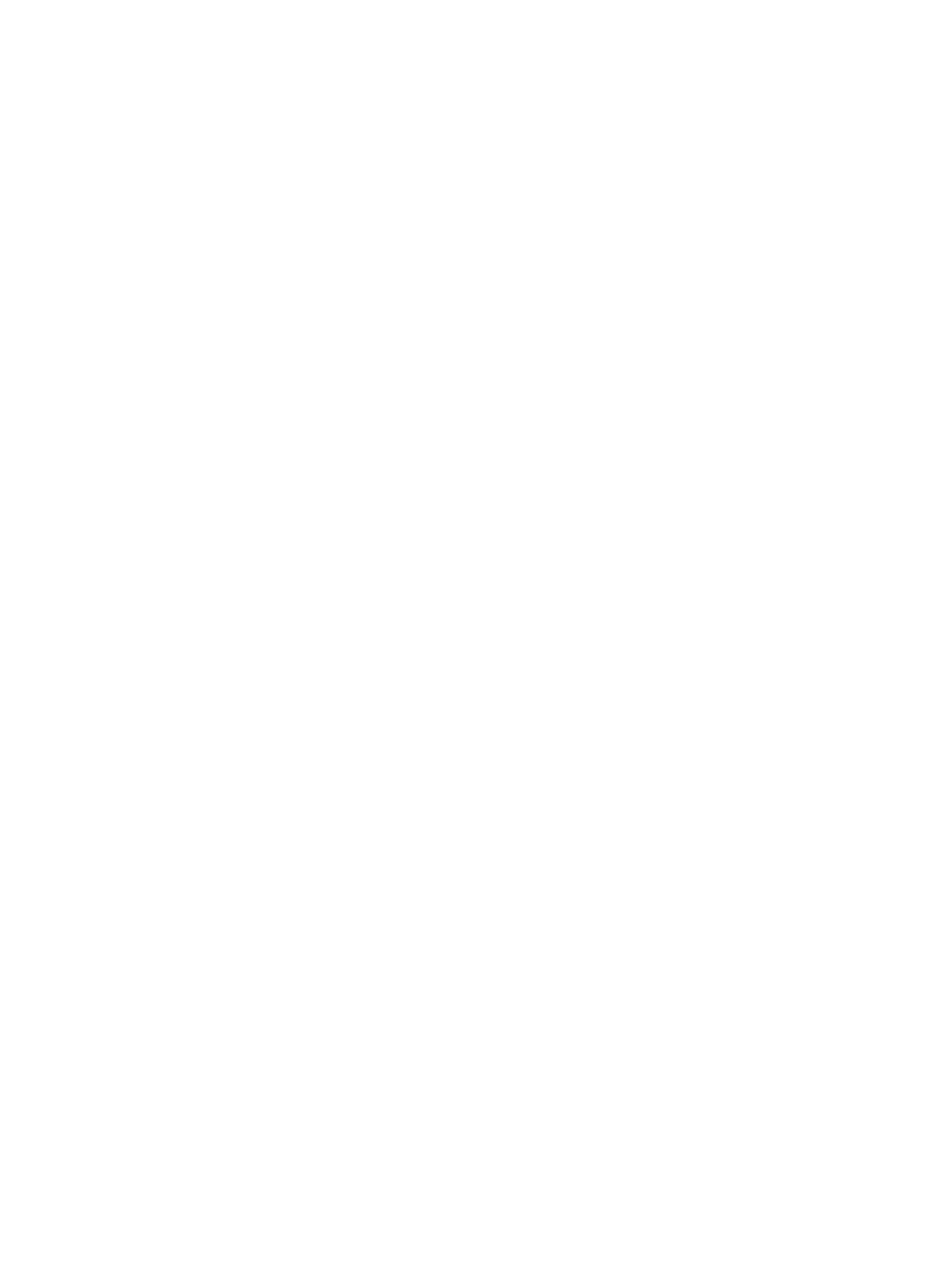
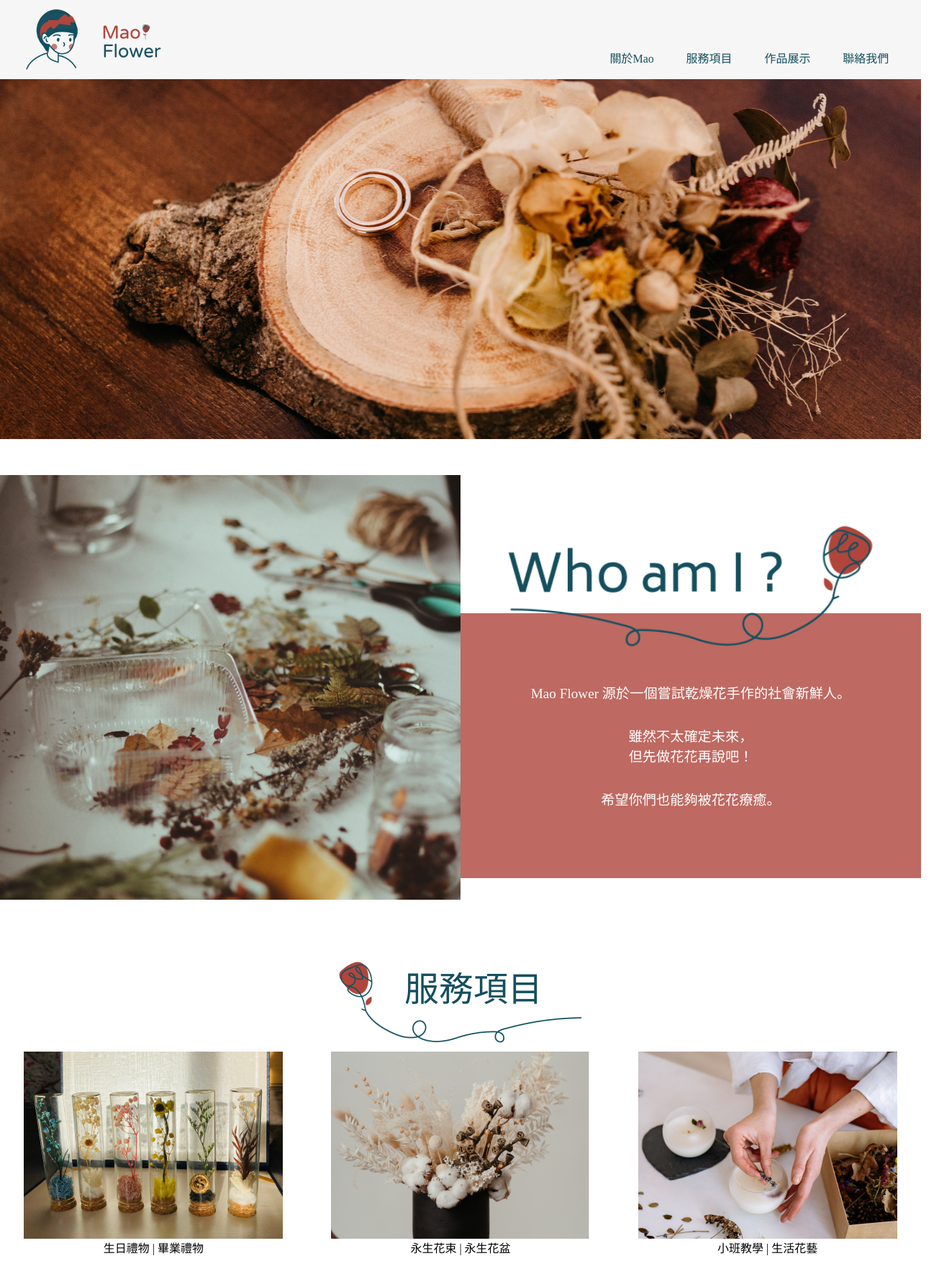
Before and after one commit to Boom-1019/mao-flower, a plain HTML site: page index.html in a window 1280 px wide. Shown: the whole page at 72% size, 1305 px wide, since content can reach past the window. Before the commit the page ends 800 px from the top, so only its background shows below. Drawn offline with nearby package versions, Linux system fonts and the light colour scheme.

Commit message:
0.0.2(20220719)手刻開始

```diff
--- a/index.html
+++ b/index.html
@@ -5,5 +5,64 @@
   <meta name="viewport" content="width=device-width, initial-scale=1.0">
   <title>Mao Flower</title>
   <link rel="stylesheet" href="public/css/style.css">
+  <link rel="stylesheet" href="https://cdn.jsdelivr.net/npm/slick-carousel@1.8.1/slick/slick.css">
+  <link rel="stylesheet" href="https://cdnjs.cloudflare.com/ajax/libs/slick-carousel/1.8.1/slick-theme.min.css">
 </head>
-<body> </body>
+<body>
+  <header class="container">
+    <div class="row align-items">
+      <div class="logo"><a href="index.html"> <img class="img-fluid" src="public/images/logo.png" alt="Mao Flower"></a></div>
+      <nav>
+        <ul>
+          <li> <a href="">關於Mao </a></li>
+          <li> <a href="">服務項目</a></li>
+          <li> <a href="">作品展示</a></li>
+          <li><a href="">聯絡我們 </a></li>
+        </ul>
+      </nav>
+    </div>
+  </header>
+  <div class="container" id="banner"><img class="img-fluid" src="public/images/banner01.png" alt=""><img class="img-fluid" src="public/images/banner02.png" alt=""></div>
+  <section class="container">
+    <div class="row space-between">
+      <div class="col-12 col-md-6">
+        <div class="box01-left"><img class="img-fluid" src="public/images/about.png" alt=""></div>
+      </div>
+      <div class="col-12 col-md-6">
+        <div class="box01-right">
+          <p>Mao Flower 源於一個嘗試乾燥花手作的社會新鮮人。</p>
+          <p>雖然不太確定未來，<br>但先做花花再說吧！</p>
+          <p>希望你們也能夠被花花療癒。</p>
+        </div>
+      </div>
+    </div>
+  </section>
+  <div class="service-section container">
+    <div class="row">
+      <div class="col-12 col-md-12">
+        <div class="img-flex"><img class="img-fluid" src="public/images/title02.png" alt=""></div>
+      </div>
+      <div class="col-12 col-md-4">
+        <div class="img-overlay"><a class="img-flex" href="">
+            <div class="img-wrap"><img class="img-fluid" src="public/images/service01.png" alt=""><span>客製花禮</span></div></a>
+          <p class="text-center">生日禮物 | 畢業禮物</p>
+        </div>
+      </div>
+      <div class="col-12 col-md-4">
+        <div class="img-overlay"><a class="img-flex" href="">
+            <div class="img-wrap"><img class="img-fluid" src="public/images/service02.png" alt=""><span>設計花束</span></div></a>
+          <p class="text-center">永生花束 | 永生花盆</p>
+        </div>
+      </div>
+      <div class="col-12 col-md-4">
+        <div class="img-overlay"><a class="img-flex" href="">
+            <div class="img-wrap"><img class="img-fluid" src="public/images/service03.png" alt=""><span>花藝課程</span></div></a>
+          <p class="text-center">小班教學 | 生活花藝</p>
+        </div>
+      </div>
+    </div>
+  </div>
+  <script src="https://code.jquery.com/jquery-3.6.0.min.js" integrity="sha256-/xUj+3OJU5yExlq6GSYGSHk7tPXikynS7ogEvDej/m4=" crossorigin="anonymous"></script>
+  <script src="https://cdn.jsdelivr.net/npm/slick-carousel@1.8.1/slick/slick.min.js"></script>
+  <script src="public/js/index.js"> </script>
+</body>
--- a/public/css/scss/style.scss
+++ b/public/css/scss/style.scss
@@ -0,0 +1,201 @@
+$primary-color: #154F5E;
+
+*{
+    margin: 0;
+    padding: 0;
+    font-family: 'Microsoft JhengHei' ,'STHeiti';
+}
+.container{
+    margin: auto;
+    max-width: 1440px;
+}
+
+img{
+    vertical-align: top;
+}
+ul, ol{
+    list-style-type: none;
+}
+
+a{
+    text-decoration: none;
+}
+
+body{
+    margin: 0px;
+    overflow-x: hidden;
+}
+
+//圖片相關//
+.img-rounded{
+    /*圓角*/
+    border-radius: 5px;
+}
+.img-fluid{
+    max-width: 100%;
+    height: auto;
+}
+
+//區塊相關//
+.row{
+    display: flex;
+    flex-wrap: wrap; /*換行*/
+}
+
+@for $i from 1 through 12 {
+    .col-#{$i}{
+        --num: calc(12 / #{$i});
+        width: calc(100% / var(--num) - 0px);
+        margin: 0px 15px 0px 15px;
+    }
+}
+
+@media (min-width:768px){
+    @for $i from 1 through 12 {
+        .col-md-#{$i}{
+            --num: calc(12 / #{$i});
+            width: calc(100% / var(--num) - 0px);
+            margin: 0px 0px 0px 0px;
+        }
+    }
+} // 768px end
+
+.space-between{
+    justify-content: space-between;
+}
+
+//header//
+header{
+    background-color:#F6F6F6 ;
+}
+
+.logo{
+    width: 30%;
+}
+
+.align-items{
+    align-items: flex-end
+}
+
+nav{
+    width: 70%;
+}
+
+nav>ul{
+    display: flex;
+    justify-content: flex-end;
+    margin-bottom: 2%;
+}
+nav>ul>li{
+    margin-right: 5%;
+}
+nav>ul>li>a{
+    color: $primary-color;
+}
+
+nav>ul>li:hover{
+    animation: slideOutUp 1s ;
+}
+
+@keyframes slideOutUp{
+    0%,100%,to{
+      transform: translateY(0px);
+    }
+    50%{
+        transform: translateY(-20px);
+    }
+
+}
+
+// header結束
+
+#banner{
+    margin-bottom: 50px;
+}
+
+.box01-left>img{
+    width: 100%;
+}
+
+.box01-right{
+    width: 100%;
+    margin-top: 30%;
+    background-color: #BE6961;
+    padding-top: 15%;
+    padding-bottom: 10%;
+    position: relative;
+
+}
+.box01-right>p{
+    color: white;
+    background-color: #BE6961;
+    text-align: center;
+    margin-bottom: 5%;
+    font-size: 1.2em;
+}
+
+.box01-right::before{
+    position: absolute;
+    content: "";
+    width: 80%;
+    height: 100%;
+    background-image: url(../images/title01.png);
+    background-repeat: no-repeat;
+    background-size: contain;
+    top: -35%;
+    left: 10%;
+}
+
+.box01-left{
+    margin-bottom: 50px;
+}
+
+.img-flex{
+    display: flex;
+    justify-content: center;
+    align-items: center;
+}
+
+.service-section{
+    padding-top: 2%;
+    padding-bottom: 2% ;
+
+}
+.img-overlay{
+    overflow: hidden;
+}
+
+.img-wrap{
+    display: block;
+    position: relative;
+    overflow: hidden;
+}
+
+.img-wrap img:hover{
+    transform: scale(1.2);
+    transition: all 0.3s;
+    opacity: calc(0.4);
+}
+
+.text-center{
+    text-align: center;
+}
+
+.img-overlay{
+    position: relative;
+}
+.img-wrap span{
+    position: absolute;
+    top: 50%;
+    left: 50%;
+    transform: translateX(-50%) translateY(-50%);
+    font-size: 2.3em;
+    display: none;
+    color: $primary-color;
+    letter-spacing: 3px;
+}
+
+.img-wrap:hover span{
+    display: block;
+
+}
--- /dev/null
+++ b/public/js/dist/index.dev.js
@@ -0,0 +1,10 @@
+"use strict";
+
+$('#banner').slick({
+  autoplay: true,
+  // dots: true,
+  infinite: true,
+  speed: 400,
+  fade: true,
+  cssEase: 'linear'
+});
--- /dev/null
+++ b/public/js/index.js
@@ -0,0 +1,9 @@
+
+$('#banner').slick({
+    autoplay: true,
+    // dots: true,
+    infinite: true,
+    speed: 400,
+    fade: true,
+    cssEase: 'linear'
+  });
```
Also changed, not shown: public/css/style.css, public/images/about.png (added), 1 other file.
